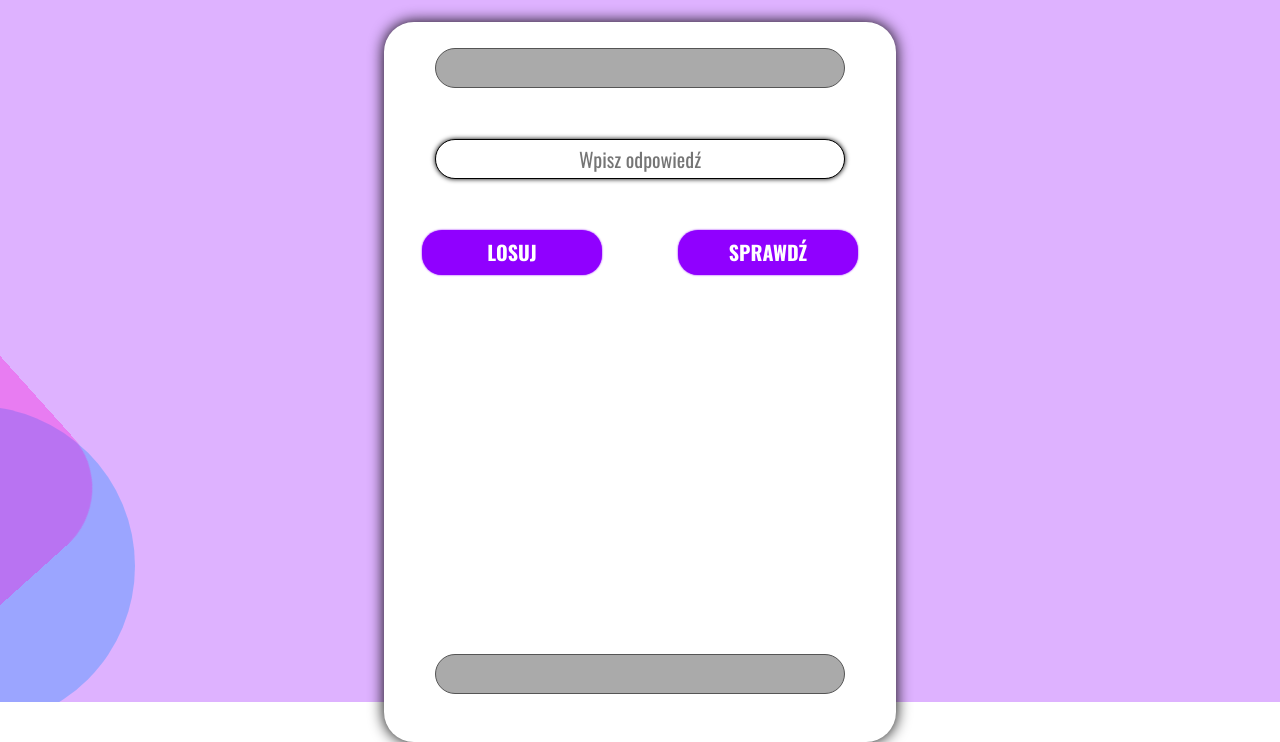
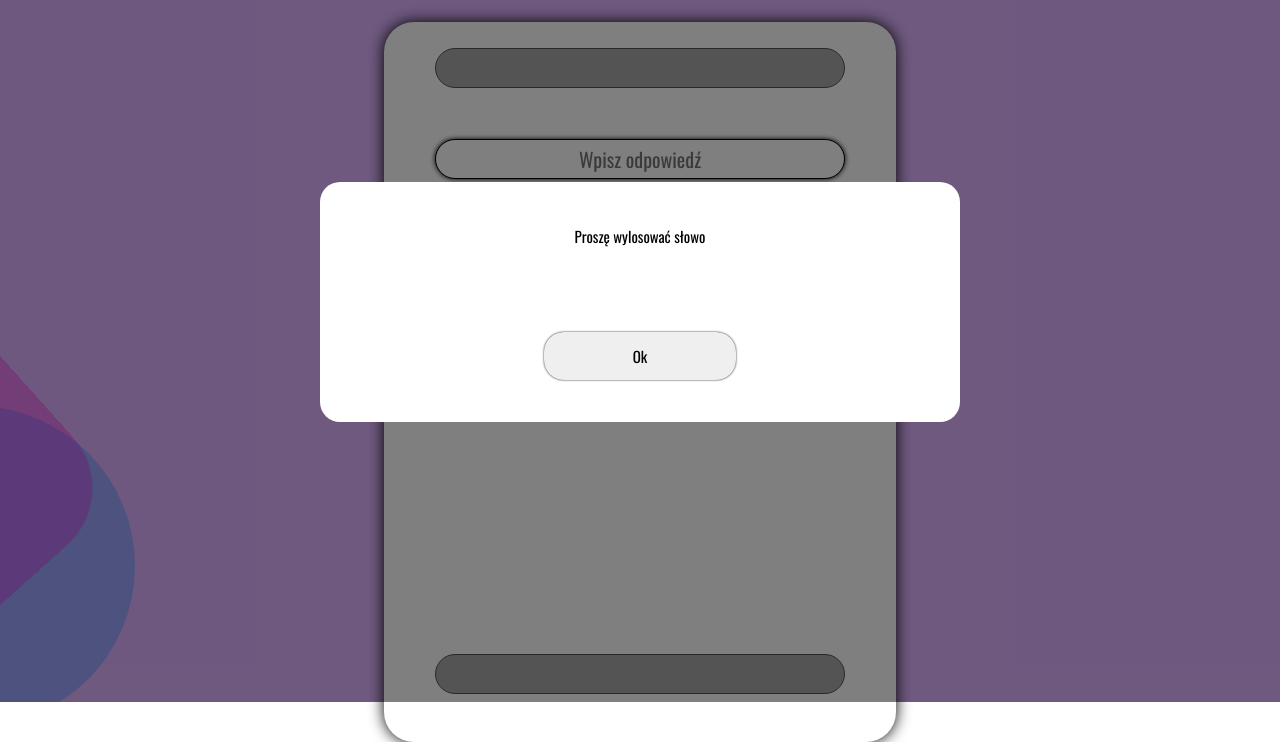
Before and after one commit to Growcu/wordlearning, a plain HTML site: page index.html in a window 1280 px wide. Both pictures are taken after a click on the button "SPRAWDŹ". Shown: the part 98-840 px from the top of the page. Drawn offline with nearby package versions, Linux system fonts and the light colour scheme.

Commit message:
update action in input

```diff
--- a/index.html
+++ b/index.html
@@ -15,6 +15,12 @@
         <div class=" background__purple-circle"></div>
         <div class="background__blue-circle"></div>
         <div class="background__square"></div>
+    </div>
+    <div class="pop-up" data-holder="pop-up">
+        <div class="pop-up__alert">
+            <p class="pop-up__text" data-holder='pop-up-text'></p>
+            <button class="pop-up__button" data-holder='pop-up-button'>Ok</button>
+        </div>
     </div>
     <div class="wrapper">
         <div class="dark-mode">
--- a/js/code.js
+++ b/js/code.js
@@ -14,6 +14,10 @@ const correctAnswer = document.querySelector("[data-holder='correct-answer-place
 // Ikony
 const times = document.querySelector("[data-holder='times']")
 const check = document.querySelector("[data-holder='check']")
+// Pop-up
+const popUp = document.querySelector("[data-holder='pop-up']")
+const popUpButton = document.querySelector("[data-holder='pop-up-button']")
+const popUpText = document.querySelector("[data-holder='pop-up-text']")
 
 // Losowanie słowa i resetownie pól
 
@@ -33,13 +37,27 @@ const randomWord = function () {
 const checkWord = function () {
 
     const wordTocheck = englishWords[numberOfWords];
-    const inputWord = input.value;
+    const inputWord = input.value.toLowerCase();
+    // inputWord = inputWord.toLowerCase();
 
     // Zabezpiecznia
-    if (!wordTocheck) return alert("Prosze wylosawać słowo");
+
+    if (!wordTocheck) {
+        popUp.classList.add("--show");
+        popUpText.textContent = "Proszę wylosować słowo";
+        popUpButton.addEventListener("click", popUpHide = () => {
+            popUp.classList.remove("--show");
+        })
+        return;
+    };
 
     if (inputWord === "") {
-        return alert("Proszę podać słowo");
+        popUp.classList.add("--show");
+        popUpText.textContent = "Proszę podać słowo";
+        popUpButton.addEventListener("click", popUpHide = () => {
+            popUp.classList.remove("--show");
+        });
+        return;
     } else if (isNaN(Number(inputWord))) {
         if (wordTocheck === inputWord) {
             check.classList.add("fa-check--show")
@@ -48,11 +66,13 @@ const checkWord = function () {
             correctAnswer.textContent = wordTocheck;
         }
         setTimeout(randomWord, 3000);
-    } else {
-
-        return alert("Podana wartość nie jest słowem");
     }
-
 }
+input.addEventListener("keyup", lock = (e) => {
+    if (e.keyCode >= 48 && e.keyCode <= 57) {
+        input.value = ""
+    }
+})
+// Nasłuchiwanie na zdarzenia
 document.querySelector("[data-holder='random']").addEventListener("click", randomWord);
 document.querySelector("[data-holder='check-word']").addEventListener("click", checkWord);
--- a/js/darkMode.js
+++ b/js/darkMode.js
@@ -1,5 +1,4 @@
 const elements = [...document.querySelectorAll("[data-holder='dark-mode']")];
-console.log(elements)
 const addClass = function () {
     elements.forEach(item => {
         item.classList.toggle("--dark-mode")
--- /dev/null
+++ b/sass/_pop-up.sass
@@ -0,0 +1,63 @@
+.pop-up
+    position: absolute
+    left: 0
+    top: -100vh
+    z-index: 1
+    width: 100%
+    height: 100vh
+    background-color: rgba(0, 0, 0, .5)
+    transition: 0.3s
+    .pop-up__alert
+        display: flex
+        flex-direction: column
+        align-items: center
+        justify-content: space-around
+        position: absolute
+        left: 50%
+        top: 50%
+        width: 90%
+        height: 30%
+        transform: translate(-50%, -50%)
+        border-radius: 20px
+        background-color: rgb(255, 255, 255)
+        .pop-up__text
+            font-size: 1.5rem
+            font-family: 'Oswald', sans-serif
+        .pop-up__button
+            font-size: 1.5rem
+            font-family: 'Oswald', sans-serif
+            width: 30%
+            height: 20%
+            border-radius: 20px
+            border-style: none
+            box-shadow: 0 0 2px 0 black
+@media (orientation: portrait) and (min-width: 740px)
+    .pop-up .pop-up__alert
+        .pop-up__text
+            font-size: 2rem
+        .pop-up__button
+            font-size: 2rem
+@media (orientation: portrait) and (min-width: 1024px)
+    .pop-up .pop-up__alert
+        .pop-up__text
+            font-size: 2.5rem
+        .pop-up__button
+            font-size: 2.5rem
+@media (orientation: landscape)
+    .pop-up .pop-up__alert
+        width: 60%
+        height: 70%
+@media (orientation: landscape) and (min-width: 1024px)
+    .pop-up .pop-up__alert
+        width: 50%
+        height: 30%
+@media (orientation: landscape) and (min-width: 1300px)
+    .pop-up .pop-up__alert
+        width: 40%
+        height: 20%
+        .pop-up__text
+            font-size: 2rem
+        .pop-up__button
+            font-size: 2rem
+.pop-up.--show
+    top: 0
--- a/sass/style.sass
+++ b/sass/style.sass
@@ -3,5 +3,6 @@
 @import "wrapper"
 @import "background"
 @import "dark-mode"
+@import "pop-up"
 @import "header"
 @import "main"
```
Also changed, not shown: css/style.css, 1 other file.
